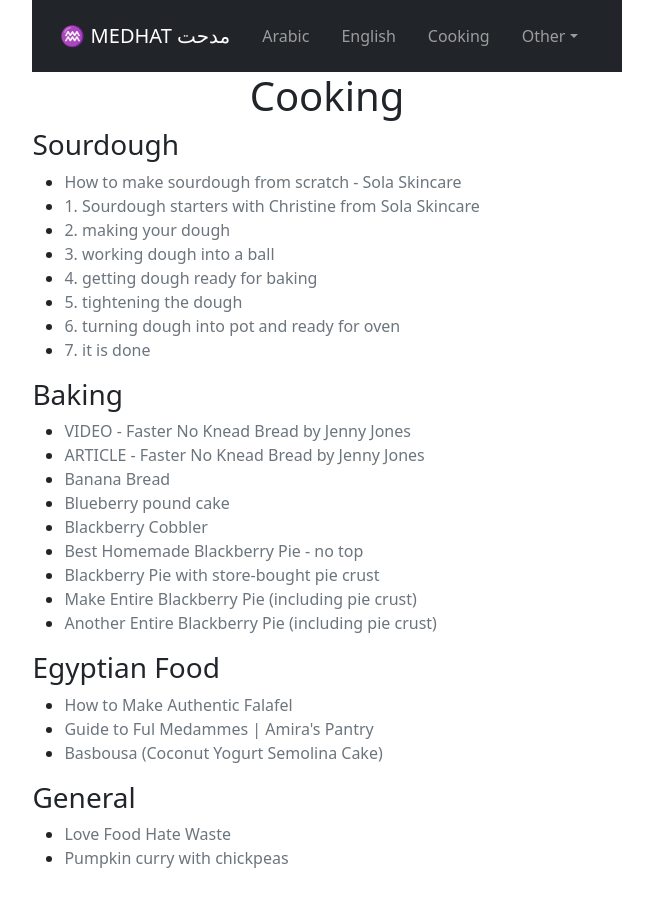
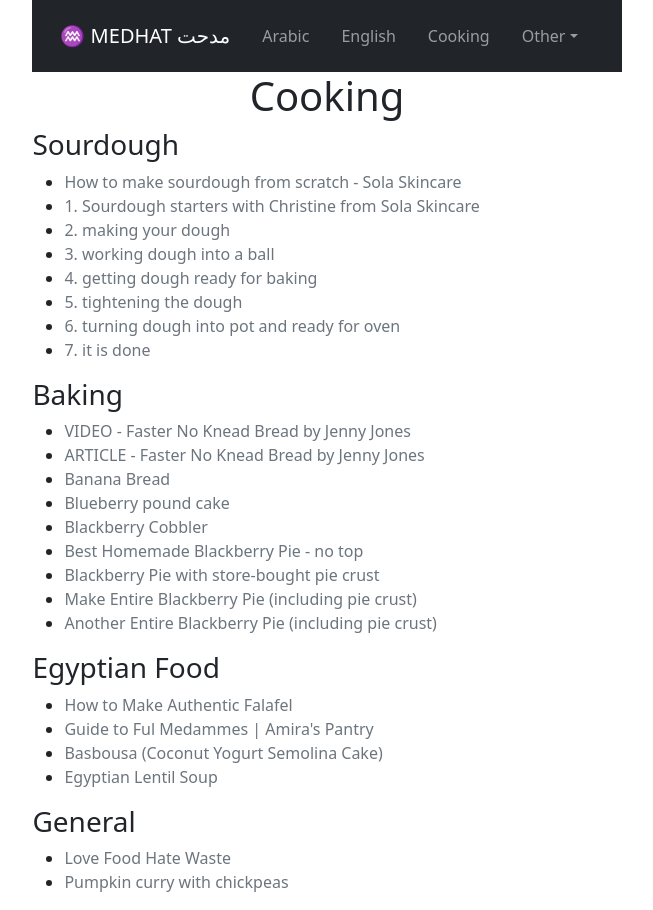
Before and after one commit to medhatelmasry/medhatelmasry.github.io, a React (Vite) app: page /cooking in a window 1280 px wide. Shown: the whole page, without its empty margins (313-966 px from the left). Before the commit the page ends 886 px from the top, so only its background shows below. Built offline with nearby package versions, Linux system fonts and the light colour scheme.

Commit message:
add James Montemagno YouTube channel link to AI page and update Cooking page links

```diff
--- a/src/pages/AI.tsx
+++ b/src/pages/AI.tsx
@@ -40,6 +40,10 @@ const AiPage = () => {
           <a className="text-decoration-none link-secondary"
             href="https://upstash.com/blog/context7-mcp">Context 7 MCP Server</a>
         </li>
+        <li>
+          <a className="text-decoration-none link-secondary"
+            href="https://www.youtube.com/@JamesMontemagno">James Montemagno YouTube Channel</a>
+        </li>
       </ul>
     </section>
   );
--- a/src/pages/Cooking.tsx
+++ b/src/pages/Cooking.tsx
@@ -155,22 +155,21 @@ const CookingPage = () => {
             >
           </li>
           <li>
-            <a
-              className="text-decoration-none link-secondary"
+            <a className="text-decoration-none link-secondary"
               href="https://gimmedelicious.com/basbousa-coconut-yogurt-semolina-cake/"
-              target="_blank"
-              >Basbousa (Coconut Yogurt Semolina Cake)</a
-            >
+              target="_blank">Basbousa (Coconut Yogurt Semolina Cake)</a>
+          </li>
+          <li>
+            <a className="text-decoration-none link-secondary"
+              href="https://www.allrecipes.com/recipe/222661/egyptian-lentil-soup/"
+              target="_blank">Egyptian Lentil Soup</a>
           </li>
         </ul>
         <h3>General</h3>
         <ul>
           <li>
-            <a
-              className="text-decoration-none link-secondary"
-              href="https://lovefoodhatewaste.ca/"
-              >Love Food Hate Waste</a
-            >
+            <a className="text-decoration-none link-secondary"
+              href="https://lovefoodhatewaste.ca/">Love Food Hate Waste</a>
           </li>
           <li>
             <a
```
